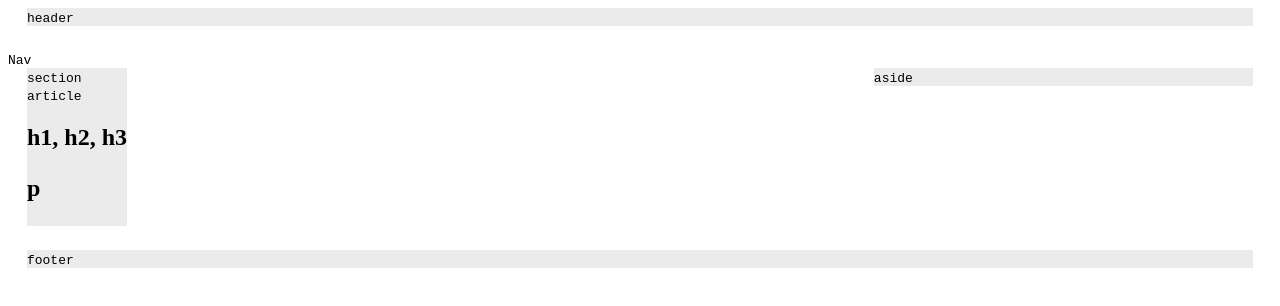
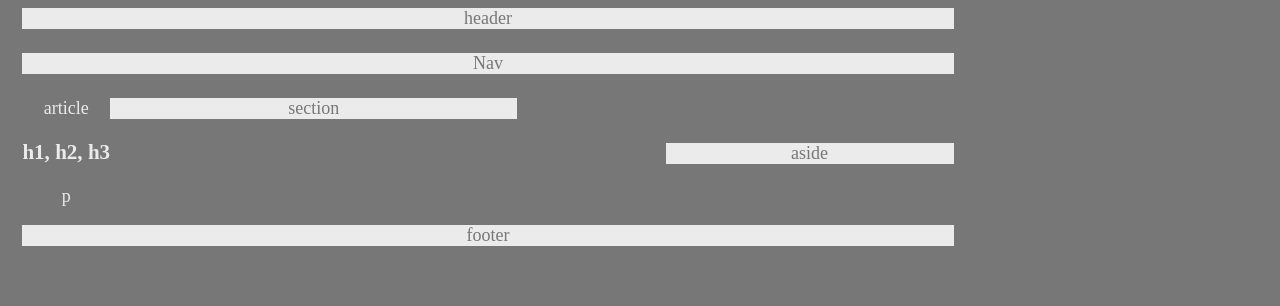
Before and after one commit to Mamitin/HW-Wireframe, a plain HTML site: page index.html in a window 1280 px wide. Drawn offline with Linux system fonts and the light colour scheme.

Commit message:
edited index.html and style.css

```diff
--- a/index.html
+++ b/index.html
@@ -9,28 +9,29 @@
 <body>
 
     <header>
-        <code>header</code>
+        header
     </header>
 
     <Nav>
-        <code>Nav</code>
+        Nav
     </Nav>
 
-    <div class="content">
 
-       <section>
-          <code>section<br></code>
-          <code>article</code>
-          <h1 id ="h1">h1, h2, h3</id>
-          <p id ="p">p </id>
+    <section>
+          section
+            <article>
+                article
+                <h1>h1, h2, h3</h1>
+              <p>p</p>
+            </article>
         </section>
 
        <aside>
-        <code>aside</code>
+        aside
        </aside>
-    </div>
+    <div class="clearfix">
       <footer>
-        <code>footer <br></code>
+        footer
       </footer>
 </body>
 </html>
--- a/style.css
+++ b/style.css
@@ -1,34 +1,46 @@
-<head>>
-  <style>
+  html {
+    min-height: 100%;
+    width: 100%;
+  }
 
-  code {
-    background: #777;
-    border-radius: 6px;
+  body {
+    width: 960px;
+    background-color: #777;
     color: #777;
-    display: block;
-    font: 18px "arial, helvetica neue, helvetica, sans-serif"
-    padding: 24px 15px;
+    font: 18px "arial, helvetica neue, helvetica, sans-serif";
     text-align: center;
   }
+
   header,
+  nav,
   section,
   aside,
   footer {
     margin: 0 1.5% 24px 1.5%;
     background: #ebebeb;
   }
+
   section {
+    width: 495px;
+  }
+
+  article {
+    color: #ebebeb;
+    background-color: #777;
     float: left;
-    width: 6495px%;
   }
+
   aside {
     float: right;
     width: 30%;
   }
+
+  h1, p {
+    Color: #ebebeb;
+    background-color: #777;
+  }
+
   footer {
     clear: both;
     margin-bottom: 0;
   }
-
-  <style>
-</head>
```
